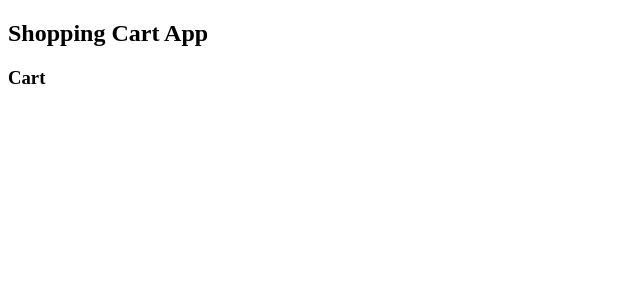
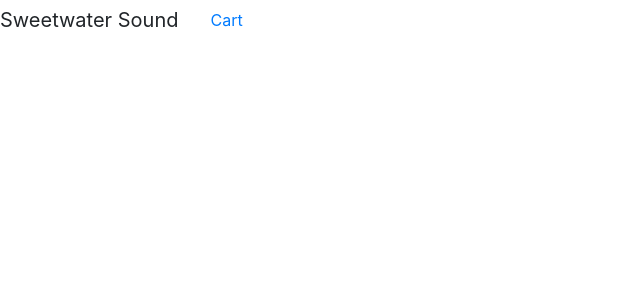
Before and after one commit to brookelkennison/sweetwater-code-test, a Vue app: page / in a window 1280 px wide. Shown: the top 300 px of the page, without its empty margins (0-640 px from the left). Built offline with nearby package versions, Linux system fonts and the light colour scheme.

Commit message:
working locally and bootstrap added

```diff
--- a/public/index.html
+++ b/public/index.html
@@ -2,9 +2,11 @@
 <html lang="en" dir="ltr">
     <head>
         <meta http-equiv="X-UA-Compatible" content="IE=edge">
-        <meta name="viewport" content="width=device-width,initial-scale=1.0">
+        <meta name="viewport" content="width=device-width, initial-scale=1, shrink-to-fit=no">
         <link rel="icon" href="<%= BASE_URL %>favicon.ico">
         <meta charset="utf-8">
+        <!-- Bootstrap CSS -->
+        <link rel="stylesheet" href="https://maxcdn.bootstrapcdn.com/bootstrap/4.0.0/css/bootstrap.min.css" integrity="sha384-Gn5384xqQ1aoWXA+058RXPxPg6fy4IWvTNh0E263XmFcJlSAwiGgFAW/dAiS6JXm" crossorigin="anonymous">
         <title>Shopping Cart</title>
     </head>
     <body>
--- a/src/components/Header.vue
+++ b/src/components/Header.vue
@@ -1,10 +1,6 @@
 <template>
-    <nav>
-        <div>
-            <h1>Shopping Cart App</h1>
-        </div>
-        <div>
-            <h3>Cart</h3>
-        </div>
-    </nav>
+    <ul class="nav">
+        <li class="navbar-brand">Sweetwater Sound</li>
+        <a href='#' class="nav-link">Cart</a>
+    </ul>
 </template>
```
Also changed, not shown: javascript-developer-test/src/main.js (added, +8 -0 lines).
